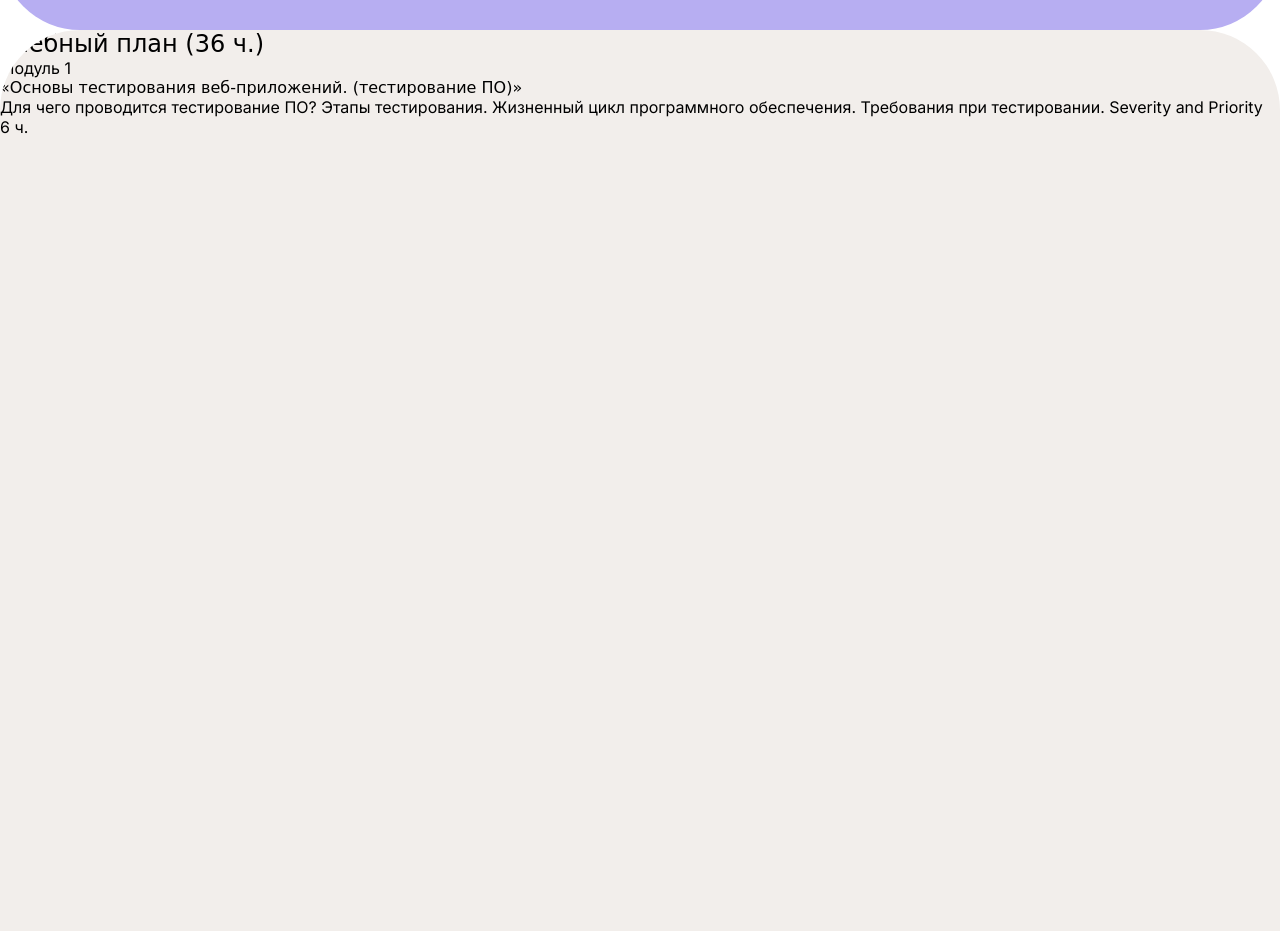
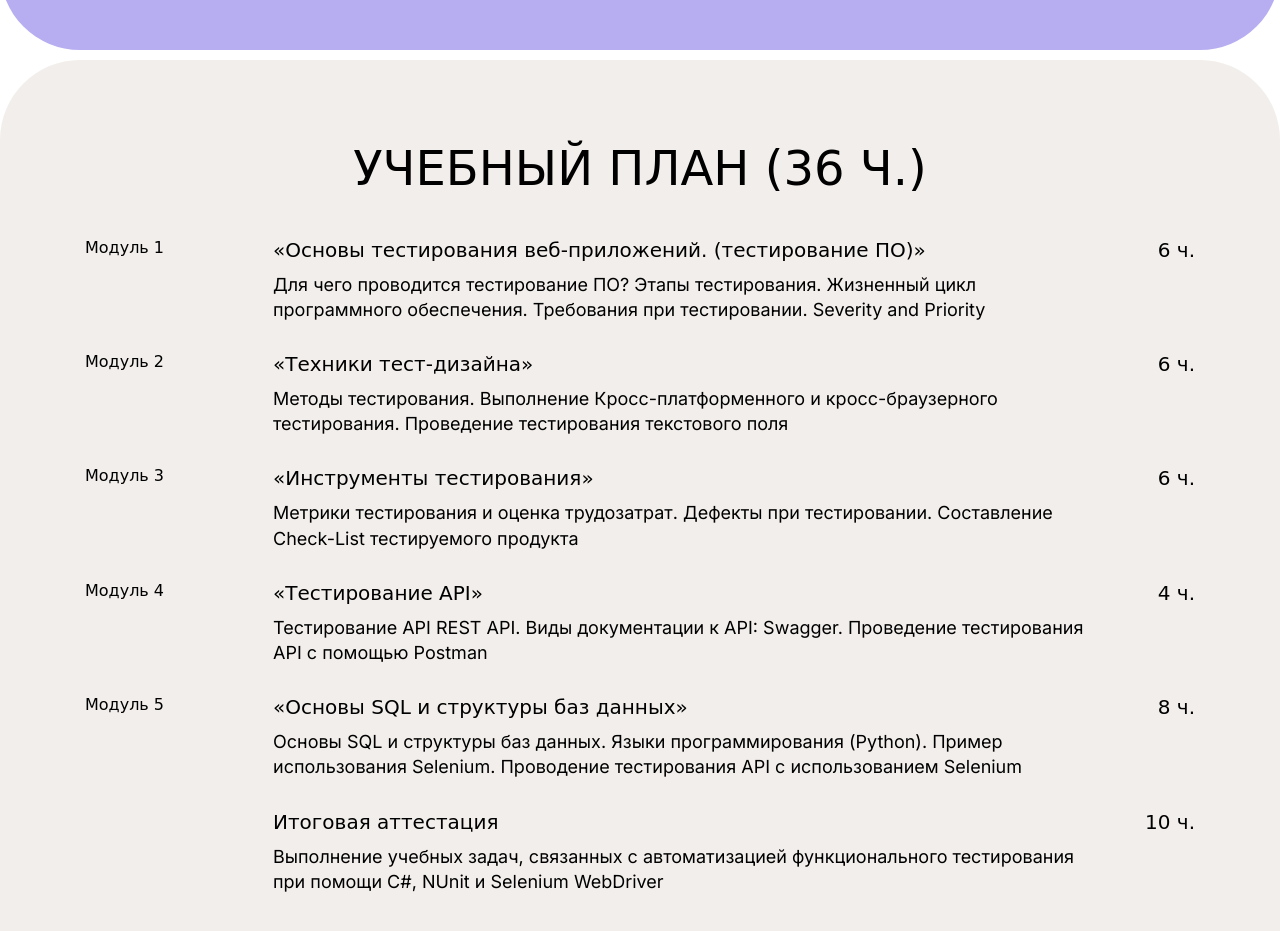
Before and after one commit to aisteachcailin/software_testing, a website built with Vite: page src/index.html in a window 1280 px wide. Shown: the part 1725-2656 px from the top of the page. Built offline with nearby package versions, Linux system fonts and the light colour scheme; a web font is replaced by a local one.

Commit message:
block plan for desktop

```diff
--- a/src/index.html
+++ b/src/index.html
@@ -10,6 +10,7 @@
   </head>
   <body>
     <div class="main">
+      <div class="container">
         <img src="images/bg-main.png" class="main__bg" alt="image">
         <div class="main__info">
           <p class="main__info--subtitle">Дополнительная профессиональная программа повышения квалификации</p>
@@ -30,9 +31,12 @@
           <img src="images/btn-scroll.svg" class="main__info--btn-scroll" alt="image">
         </div>
       </div>
+    </div>
+
     <div class="advantages">
+      <div class="container">
         <div class="advantages__info">
-        <h2 class="advantages__info--title">На нашем<br>курсе вы:</h2>
+          <h2 class="advantages__info--title title">На нашем<br>курсе вы:</h2>
           <div class="advantages__info__infographics">
             <div class="advantages__info__infographics__item advantages__info__infographics__item--first">
               <div class="advantages__info__infographics__item--text">
@@ -61,22 +65,78 @@
           </div>
         </div>
       </div>
+    </div>
+
     <div class="plan">
-      <h2 class="plan__title">Учебный план (36 ч.)</h2>
+      <div class="container">
+        <h2 class="plan__title title">Учебный план (36 ч.)</h2>
         <div class="plan__table">
           <div class="plan__table__item">
-          <p class="plan__table__item--module">Модуль 1</p>
+            <h4 class="plan__table__item--module">Модуль 1</h4>
             <div class="plan__table__item__subject">
               <h4 class="plan__table__item__subject--name">«Основы тестирования веб-приложений. (тестирование ПО)»</h4>
               <p class="plan__table__item__subject--desc">
                 Для чего проводится тестирование ПО? Этапы тестирования. Жизненный цикл программного обеспечения. Требования при тестировании. Severity and Priority
               </p>
             </div>
-          <p class="plan__table__item--hours">6 ч.</p>
+            <h4 class="plan__table__item--hours">6 ч.</h4>
+          </div>
+          <div class="plan__table__item">
+            <h4 class="plan__table__item--module">Модуль 2</h4>
+            <div class="plan__table__item__subject">
+              <h4 class="plan__table__item__subject--name">«Техники тест-дизайна»</h4>
+              <p class="plan__table__item__subject--desc">
+                Методы тестирования. Выполнение Кросс-платформенного и кросс-браузерного тестирования. Проведение тестирования текстового поля
+              </p>
+            </div>
+            <h4 class="plan__table__item--hours">6 ч.</h4>
+          </div>
+          <div class="plan__table__item">
+            <h4 class="plan__table__item--module">Модуль 3</h4>
+            <div class="plan__table__item__subject">
+              <h4 class="plan__table__item__subject--name">«Инструменты тестирования»</h4>
+              <p class="plan__table__item__subject--desc">
+                Метрики тестирования и оценка трудозатрат. Дефекты при тестировании. Составление Check-List тестируемого продукта
+              </p>
+            </div>
+            <h4 class="plan__table__item--hours">6 ч.</h4>
+          </div>
+          <div class="plan__table__item">
+            <h4 class="plan__table__item--module">Модуль 4</h4>
+            <div class="plan__table__item__subject">
+              <h4 class="plan__table__item__subject--name">«Тестирование API»</h4>
+              <p class="plan__table__item__subject--desc">
+                Тестирование API REST API. Виды документации к API: Swagger. Проведение тестирования API с помощью Postman
+              </p>
+            </div>
+            <h4 class="plan__table__item--hours">4 ч.</h4>
+          </div>
+          <div class="plan__table__item">
+            <h4 class="plan__table__item--module">Модуль 5</h4>
+            <div class="plan__table__item__subject">
+              <h4 class="plan__table__item__subject--name">«Основы SQL и структуры баз данных»</h4>
+              <p class="plan__table__item__subject--desc">
+                Основы SQL и структуры баз данных. Языки программирования (Python). Пример использования Selenium. Проводение тестирования API с использованием Selenium
+              </p>
+            </div>
+            <h4 class="plan__table__item--hours">8 ч.</h4>
+          </div>
+          <div class="plan__table__item">
+            <h4 class="plan__table__item--module"></h4>
+            <div class="plan__table__item__subject">
+              <h4 class="plan__table__item__subject--name">Итоговая аттестация</h4>
+              <p class="plan__table__item__subject--desc">
+                Выполнение учебных задач, связанных с автоматизацией функционального тестирования при помощи C#, NUnit и Selenium WebDriver
+              </p>
+            </div>
+            <h4 class="plan__table__item--hours">10 ч.</h4>
           </div>
         </div>
       </div>
+    </div>
+
     <div class="teacher">
+      <div class="container">
         <div class="teacher__info">
           <img src="images/photo-teacher.png" class="teacher__info--photo" alt="image">
           <div class="teacher__info__text">
@@ -96,12 +156,18 @@
           </div>
         </div>
       </div>
+    </div>
+
     <div class="results">
-      <h2 class="results__title">В результате изучения курса вы будете:</h2>
+      <div class="container">
+        <h2 class="results__title title">В результате изучения курса вы будете:</h2>
+      </div>
+    </div>
+
+    <div class="footer">
+      <div class="container">
 
       </div>
-    <div class="footer">
-
     </div>
 
 
--- a/src/scss/style.scss
+++ b/src/scss/style.scss
@@ -25,12 +25,23 @@ body {
     background-color: $white;
 }
 
+.container {
+    margin: 0 auto;
+}
+
 h1, h2, h3, h4 {
     font-family: 'Unbounded', cursive;
 }
 
+.title {
+    font-size: 48px;
+    line-height: 57.6px;
+    text-transform: uppercase;
+}
+
 .main, .advantages, .plan, .teacher, .results, .footer {
-    overflow: auto
+    overflow: auto;
+    margin-top: 10px;
 }
 
 .main {
@@ -50,7 +61,6 @@ h1, h2, h3, h4 {
         display: flex;
         flex-direction: column;
         margin: 70px auto 0;
-        width: 1110px;
         z-index: 1;
         position: relative;
 
@@ -129,7 +139,6 @@ h1, h2, h3, h4 {
         &--title {
             font-size: 48px;
             line-height: 57.6px;
-            text-transform: uppercase;
         }
 
         &__infographics {
@@ -178,6 +187,48 @@ h1, h2, h3, h4 {
 }
 .plan {
     @include section-style(#F2EEEB, 1166px);
+
+    &__title {
+        margin-top: 80px;
+        text-align: center;
+    }
+
+    &__table {
+        margin: 40px auto 0;
+
+        &__item {
+            display: flex;
+            margin: 30px 0;
+
+            &__subject {
+                padding: 0 18px;
+
+                &--desc {
+                    margin-top: 10px;
+                    font-size: 18px;
+                    line-height: 25.2px;
+                }
+
+                &--name {
+                    font-size: 20px;
+                    line-height: 24px;
+                }
+            }
+
+            &--module {
+                font-size: 16px;
+                line-height: 19.2px;
+                min-width: 170px;
+            }
+
+            &--hours {
+                font-size: 20px;
+                text-align: end;
+                line-height: 24px;
+                min-width: 76px;
+            }
+        }
+    }
 }
 .teacher {
     @include section-style(#F2B3D6, 610px);
@@ -188,3 +239,9 @@ h1, h2, h3, h4 {
 .footer {
     @include section-style(#F2EEEB, 284px);
 }
+
+@media only screen and (min-width : 1280px) {
+    .container {
+        width: 1110px;
+    }
+}
```
Lines whose indentation alone changed are shown as unchanged.
